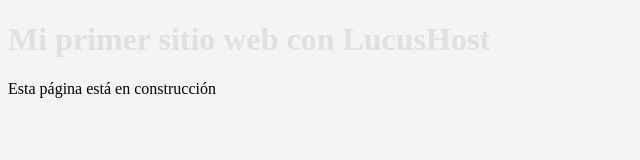
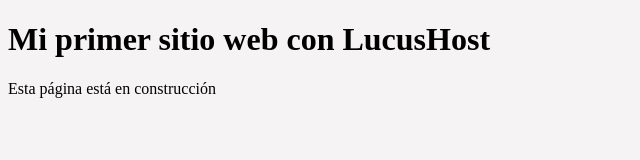
Before and after one commit to AlvaroRojas-DataAnalytics/Portafolio, a plain HTML site: page index.html in a window 1280 px wide. Shown: the whole page, without its empty margins (0-640 px from the left). Drawn offline with Linux system fonts and the light colour scheme.

Commit message:
Update style.css

```diff
--- a/CSS/style.css
+++ b/CSS/style.css
@@ -3,5 +3,5 @@ body{
 }
 
 .titulo {
-  color: #E0E0E0;
+  color: #000000;
 }
```
